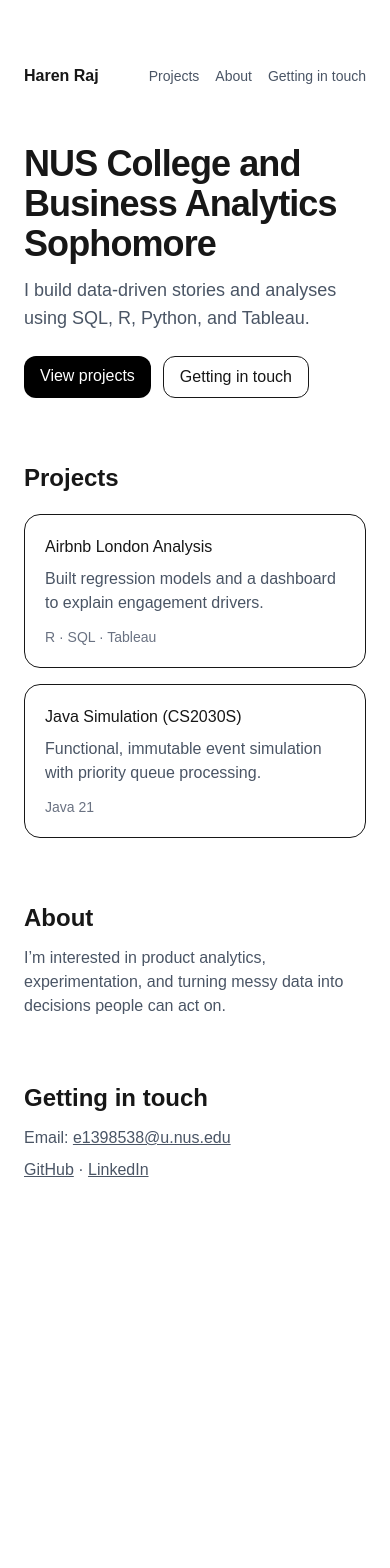
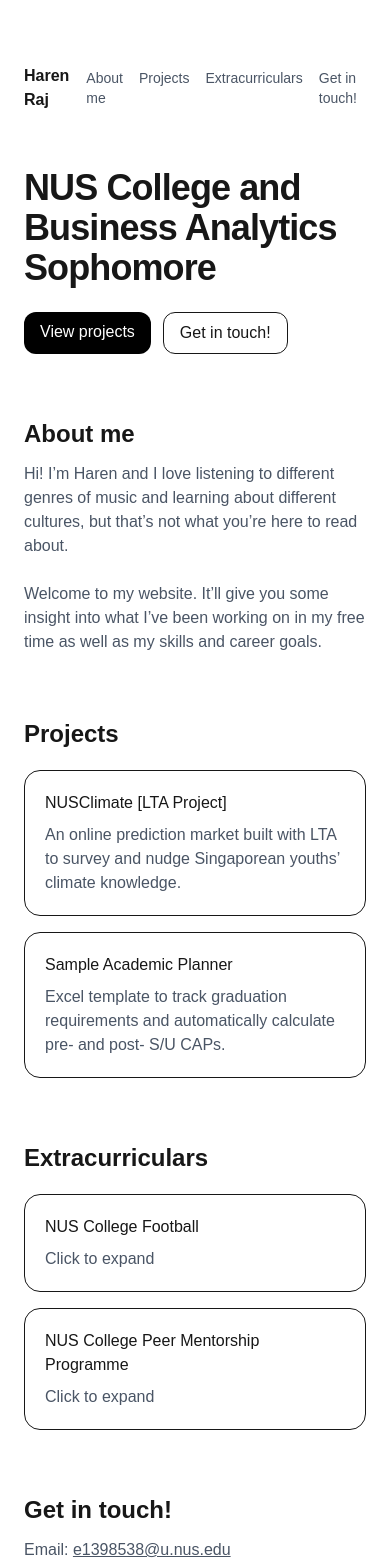
Before and after one commit to harenraj7/Personal-Website, a Next.js app: page / in a window 390 px wide. Shown: the top 1568 px of the page. Before the commit the page ends 1246 px from the top, so only its background shows below. Built offline with nearby package versions, Linux system fonts and the light colour scheme.

Commit message:
long ass update i made typing projects and extracurriculars

```diff
--- a/app/page.tsx
+++ b/app/page.tsx
@@ -1,12 +1,23 @@
+import Link from "next/link";
+
 export default function Home() {
   return (
     <main className="mx-auto max-w-4xl px-6 py-16">
       <nav className="flex items-center justify-between">
         <div className="font-semibold">Haren Raj</div>
         <div className="flex gap-4 text-sm text-gray-600">
-          <a href="#projects" className="hover:text-black">Projects</a>
-          <a href="#about" className="hover:text-black">About</a>
-          <a href="#contact" className="hover:text-black">Getting in touch</a>
+          <a href="#about" className="hover:text-black">
+            About me
+          </a>
+          <a href="#projects" className="hover:text-black">
+            Projects
+          </a>
+          <a href="#extracurriculars" className="hover:text-black">
+            Extracurriculars
+          </a>
+          <a href="#contact" className="hover:text-black">
+            Get in touch!
+          </a>
         </div>
       </nav>
 
@@ -14,44 +25,113 @@ export default function Home() {
         <h1 className="text-4xl font-bold tracking-tight">
           NUS College and Business Analytics Sophomore
         </h1>
-        <p className="mt-3 text-lg text-gray-600">
-          I build data-driven stories and analyses using SQL, R, Python, and Tableau.
-        </p>
+
+        {/* Removed description under the headline */}
+
         <div className="mt-6 flex gap-3">
-          <a className="rounded-xl bg-black px-4 py-2 text-white" href="#projects">View projects</a>
-          <a className="rounded-xl border px-4 py-2" href="#contact">Getting in touch</a>
+          <a className="rounded-xl bg-black px-4 py-2 text-white" href="#projects">
+            View projects
+          </a>
+          <a className="rounded-xl border px-4 py-2" href="#contact">
+            Get in touch!
+          </a>
         </div>
       </header>
+
+      {/* About moved up + renamed */}
+      <section id="about" className="mt-16">
+        <h2 className="text-2xl font-semibold">About me</h2>
+        <p className="mt-3 text-gray-600 whitespace-pre-line">
+          Hi! I’m Haren and I love listening to different genres of music and learning about different cultures, but that’s not what you’re here to read about.
+
+          {"\n\n"}
+          Welcome to my website. It’ll give you some insight into what I’ve been working on in my free time as well as my skills and career goals.
+        </p>
+      </section>
 
       <section id="projects" className="mt-16">
         <h2 className="text-2xl font-semibold">Projects</h2>
         <div className="mt-5 grid gap-4 sm:grid-cols-2">
-          <div className="rounded-2xl border p-5">
-            <div className="font-medium">Airbnb London Analysis</div>
+          <Link
+            href="/projects/nusclimate"
+            className="block rounded-2xl border p-5 hover:bg-gray-50"
+          >
+            <div className="font-medium">NUSClimate [LTA Project]</div>
             <p className="mt-2 text-gray-600">
-              Built regression models and a dashboard to explain engagement drivers.
+              An online prediction market built with LTA to survey and nudge Singaporean youths’ climate knowledge.
             </p>
-            <p className="mt-3 text-sm text-gray-500">R · SQL · Tableau</p>
-          </div>
-          <div className="rounded-2xl border p-5">
-            <div className="font-medium">Java Simulation (CS2030S)</div>
+          </Link>
+
+          <Link
+            href="/projects/academic-planner"
+            className="block rounded-2xl border p-5 hover:bg-gray-50"
+          >
+            <div className="font-medium">Sample Academic Planner</div>
             <p className="mt-2 text-gray-600">
-              Functional, immutable event simulation with priority queue processing.
+              Excel template to track graduation requirements and automatically calculate pre- and post- S/U CAPs.
             </p>
-            <p className="mt-3 text-sm text-gray-500">Java 21</p>
-          </div>
+          </Link>
         </div>
       </section>
 
-      <section id="about" className="mt-16">
-        <h2 className="text-2xl font-semibold">About</h2>
-        <p className="mt-3 text-gray-600">
-          I’m interested in product analytics, experimentation, and turning messy data into decisions people can act on.
-        </p>
+      <section id="extracurriculars" className="mt-16">
+        <h2 className="text-2xl font-semibold">Extracurriculars</h2>
+
+        <div className="mt-5 grid gap-4">
+          <details className="rounded-2xl border p-5">
+            <summary className="cursor-pointer list-none">
+              <div className="font-medium">NUS College Football</div>
+              <div className="mt-2 text-gray-600">
+                Click to expand
+              </div>
+            </summary>
+            <div className="mt-4 text-gray-600">
+              <p>
+                As part of NUS College’s Football team, I was fielded for NUS’ Inter Faculty and Inter College Games in AY 24/25.
+                We even managed to clinch silver medals for the Inter College Games. I’m looking forward to competing more with this team.
+              </p>
+
+              {/* Replace these placeholders with your photos later */}
+              <div className="mt-4 grid gap-3 sm:grid-cols-2">
+                <div className="rounded-xl border p-4 text-sm text-gray-500">Insert photo 1</div>
+                <div className="rounded-xl border p-4 text-sm text-gray-500">Insert photo 2</div>
+              </div>
+            </div>
+          </details>
+
+          <details className="rounded-2xl border p-5">
+            <summary className="cursor-pointer list-none">
+              <div className="font-medium">NUS College Peer Mentorship Programme</div>
+              <div className="mt-2 text-gray-600">
+                Click to expand
+              </div>
+            </summary>
+            <div className="mt-4 text-gray-600">
+              <p>
+                NUS College runs a programme every year where incoming freshmen are paired with a senior taking a similar programme to help answer any questions regarding university, campus life, their major or NUS College.
+                As someone who benefitted from this programme greatly as a freshman, I decided to join it in my sophomore year as the Faculty Coordinator for the School of Computing.
+                I matched mentees to mentors, coordinated with professors, and trained mentors on how to advise their mentees.
+              </p>
+
+              <p className="mt-4">
+                For more information on this programme, click the link{" "}
+                <a
+                  className="underline"
+                  href="https://nuscollege.nus.edu.sg/academics/peer-mentoring/"
+                  target="_blank"
+                  rel="noreferrer"
+                >
+                  here
+                </a>
+                !
+              </p>
+            </div>
+          </details>
+        </div>
       </section>
 
       <section id="contact" className="mt-16">
-        <h2 className="text-2xl font-semibold">Getting in touch</h2>
+        <h2 className="text-2xl font-semibold">Get in touch!</h2>
         <div className="mt-3 text-gray-600">
           <p>
             Email:{" "}
@@ -60,7 +140,12 @@ export default function Home() {
             </a>
           </p>
           <p className="mt-2">
-            <a className="underline" href="https://github.com/YOUR_GITHUB" target="_blank" rel="noreferrer">
+            <a
+              className="underline"
+              href="https://github.com/YOUR_GITHUB"
+              target="_blank"
+              rel="noreferrer"
+            >
               GitHub
             </a>{" "}
             ·{" "}
```
